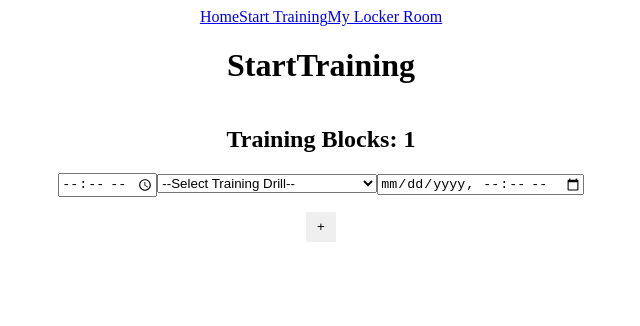
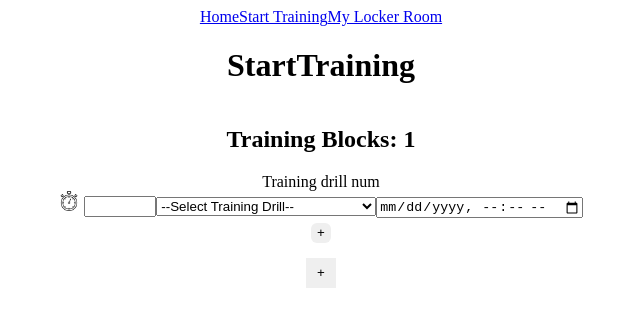
Before and after one commit to Cams-Plan/BasketNow-React-App, a React (Vite) app: page /start-training in a window 1280 px wide. Shown: the top 326 px of the page, without its empty margins (319-959 px from the left). Built offline with nearby package versions, Linux system fonts and the light colour scheme.

Commit message:
bug with overwrite of states

```diff
--- a/src/components/TrainingBlockForm/index.jsx
+++ b/src/components/TrainingBlockForm/index.jsx
@@ -4,28 +4,31 @@ import { useSelector, useDispatch } from "react-redux";
 import { actionCreators } from '../../action-creators';
 import {bindActionCreators} from 'redux';
 
+
 const TrainingBlockForm = () => {
 
   const trainingKPI = useSelector(state => state.trainingType)
   const dispatch = useDispatch();
-  const { changeOptionPeripheral } = bindActionCreators(actionCreators, dispatch)
+  const { changeOptionPeripheral, addTrainingDrill, removeTrainingDrill } = bindActionCreators(actionCreators, dispatch)
+
+  const trainingDrillElems = useSelector(state => state.trainingDrills)
+
   const options = {
     "offense": {
         "full court": [["full court 4 lay-up drill", "set-reps"], ["end-to-end 3-point shooting", "timed"], ["end-to-end mid-range shooting", "timed"]],
-        "half court": ["free-for-all 3-point shooting", "5-spot 3-point shooting", "around the key", "around the key (extended)", "free-for-all mid-range shooting"]
+        "half court": [["free-for-all 3-point shooting", "timed"], ["5-spot 3-point shooting", "timed"], ["around the key", "set-reps"], ["around the key (extended)","set-reps"], ["free-for-all mid-range shooting", "timed"]]
     },
     "defence": {
-        "full court": ["slide and recover", "baseline-sideline 8's"],
-        "half court": ["5 spot closouts", "box drill"]
+        "full court": [["slide and recover", "timed"], ["baseline-sideline 8's", "timed"]],
+        "half court": [["5 spot closeouts", "timed"], ["box drill", "set-reps"]]
     }
   }
 // ADD EXTRA VALUES TO EACH OPTION VALUE [drill, timed/set-reps]
 
   return (
     <>
-    <form className='training-block'>
-      {trainingKPI === "timed" ? <><label htmlFor="rep-range">Reps: </label>
-      <input type="number" name="rep-range" id="" min={0} /></> : <input type="time" name="duration" id="" />}
+      {trainingKPI === "timed" ? <><label htmlFor="rep-range"><img src="./repeat-black.png" alt="reps" className='training-icon'/></label>
+      <input type="number" name="rep-range" id="" min={0} max={1000}/></> : <> <label htmlFor="minutes"><img src="./chronometer.png" alt="timer" className='training-icon'/></label><input type="number" name="minutes" id="" min={0} max={60} step={.5}/></>}
 
       <select defaultValue={"--Select Training Drill--"} id="training-select" onChange={(e) => changeOptionPeripheral(e.target.selectedOptions[0].className)}>
         <option disabled value="--Select Training Drill--">--Select Training Drill--</option>
@@ -35,21 +38,19 @@ const TrainingBlockForm = () => {
           </optgroup>
 
           <optgroup label='Half-Court Offence'>
-            {Object.values(options.offense['half court']).map((option, i) => <option key={`hco${i}`}>{option}</option>)}
+            {Object.values(options.offense['half court']).map((option, i) => <option key={`hco${i}`} className={option[1]}>{option[0]}</option>)}
           </optgroup>
 
         <optgroup label='Defence'/>
           <optgroup label='Full-Court Defence'>
-            {Object.values(options.defence['full court']).map((option, i) => <option key={`fcd${i}`}>{option}</option>)}
+            {Object.values(options.defence['full court']).map((option, i) => <option key={`fcd${i}`} className={option[1]}>{option[0]}</option>)}
           </optgroup>
 
           <optgroup label='Half-Court Defence'>
-            {Object.values(options.defence['half court']).map((option, i) => <option key={`hcd${i}`}>{option}</option>)}
+            {Object.values(options.defence['half court']).map((option, i) => <option key={`hcd${i}`} className={option[1]}>{option[0]}</option>)}
           </optgroup>
       </select>
       <input type="datetime-local" name="" id="" />
-    </form>
-
     </>
   )
 }
--- /dev/null
+++ b/src/components/TrainingDrillsList/index.jsx
@@ -0,0 +1,28 @@
+import React from 'react'
+
+import { useSelector, useDispatch } from "react-redux";
+import { actionCreators } from '../../action-creators';
+import {bindActionCreators} from 'redux';
+
+import { TrainingBlockForm } from '../../components';
+
+const TrainingDrillList = () => {
+
+    const dispatch = useDispatch();
+    const { addTrainingDrill, removeTrainingDrill } = bindActionCreators(actionCreators, dispatch)
+
+
+
+  return (
+    <>
+    <div>Training drill num</div>
+    <form action="">
+    <TrainingBlockForm/>
+    </form>
+    <button className='addButtons' id='addDrillBtn'>+</button>
+    </>
+
+  )
+}
+
+export default TrainingDrillList
--- a/src/components/index.jsx
+++ b/src/components/index.jsx
@@ -3,3 +3,4 @@ export {default as MainHeader} from "./MainHeader"
 export {default as MyLockerRoomHeader} from "./MyLockerRoomHeader"
 export {default as AddTrainingBlockButton} from "./AddTrainingBlockButton"
 export { default as TrainingBlockForm } from "./TrainingBlockForm"
+export { default as TrainingDrillList} from "./TrainingDrillsList"
--- a/src/css/app.css
+++ b/src/css/app.css
@@ -24,3 +24,24 @@ main {
 .addButtons:focus {
     background-color: rgb(159, 244, 210);
 }
+#addDrillBtn {
+    margin-top: 5px;
+    width: 20px;
+    height: 20px;
+    border-radius: 30%;
+}
+
+#addDrillBtn:hover {
+    background-color: rgb(201, 228, 248);
+}
+
+#addDrillBtn:focus {
+    background-color: rgb(163, 209, 245);
+}
+
+.training-icon {
+    margin-right: 5px;
+    width: 20px;
+    height: 100%;
+    justify-self: center;
+}
--- a/src/pages/StartTraining/index.jsx
+++ b/src/pages/StartTraining/index.jsx
@@ -1,5 +1,5 @@
 import React from 'react'
-import { AddTrainingBlockButton, TrainingBlockForm } from '../../components';
+import { AddTrainingBlockButton, TrainingDrillList } from '../../components';
 import { useSelector } from "react-redux";
 const StartTraining = () => {
 
@@ -20,10 +20,8 @@ const StartTraining = () => {
     <div>
       <h2>Training Blocks: {trainingBlockElems > 0 ? trainingBlockElems+1: 1}</h2>
     </div>
-    <div>
-      {elements.map((blockNum, index) => <TrainingBlockForm/>)}
-    </div>
 
+    {elements.map((blockNum, index) => <TrainingDrillList key={index}/>)}
     <AddTrainingBlockButton/>
     </>
   )
--- a/src/reducers/index.jsx
+++ b/src/reducers/index.jsx
@@ -1,13 +1,15 @@
 import { combineReducers } from "redux";
 //import all my reducers one after the other
-import trainingBlockReducer from "./TrainingBlockReducer";
+import trainingBlockReducer from "./trainingBlockReducer";
 import trainingOptionsReducer from "./trainingOptionsReducer";
 import trainingTypeReducer from "./trainingTypeReducer";
+import trainingDrillsReducer from "./trainingDrillsReducer";
 
 const allReducers = combineReducers({
     numTrainingBlocks: trainingBlockReducer,
     trainingOptions: trainingOptionsReducer,
-    trainingType: trainingTypeReducer
+    trainingType: trainingTypeReducer,
+    trainingDrills: trainingDrillsReducer
 })
 
 export default allReducers;
--- /dev/null
+++ b/src/reducers/trainingDrillsReducer.jsx
@@ -0,0 +1,12 @@
+const trainingDrillsReducer = (state = 1, action) => {
+    switch (action.type) {
+        case "ADD_TRAINING_DRILL":
+            return state + action.payload;
+        case "REMOVE_TRAINING_BLOCK":
+            return state - action.payload
+        default:
+            return state;
+    }
+}
+
+export default trainingDrillsReducer;
--- a/src/reducers/trainingTypeReducer.jsx
+++ b/src/reducers/trainingTypeReducer.jsx
@@ -1,12 +1,7 @@
-const trainingTypeReducer = (state = "", action) => {
+const trainingTypeReducer = (state = '', action) => {
     switch (action.type) {
-        case "change option-type":
-            if (action.payload){
-                return state = action.payload
-            } else {
-                return state
-            }
-            ;
+        case "CHANGE_OPTION-TYPE":
+            return state = action.KPI;
         default:
             return state;
     }
```
Also changed, not shown: src/action-creators/action-creators.jsx (+20 -2 lines), public/chronometer.png (added), public/repeat-black.png (added).
